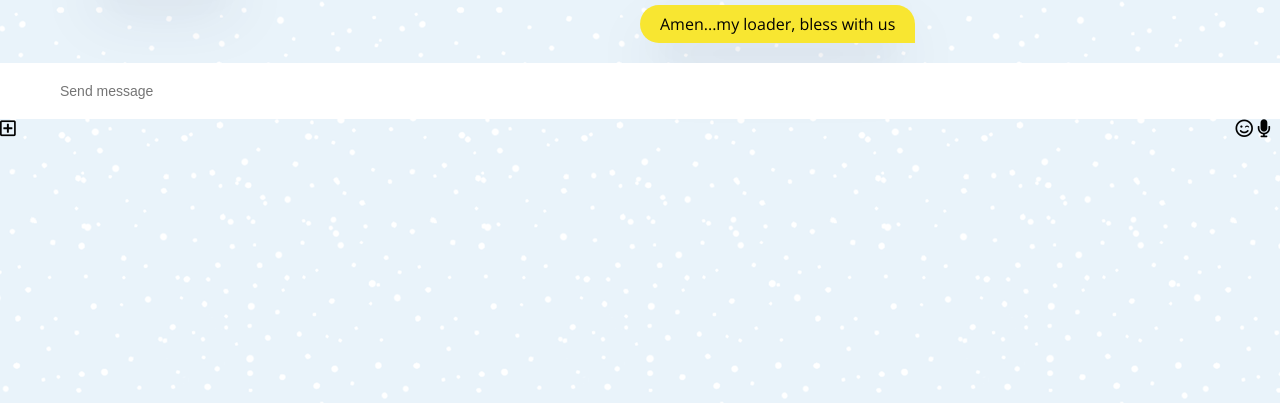
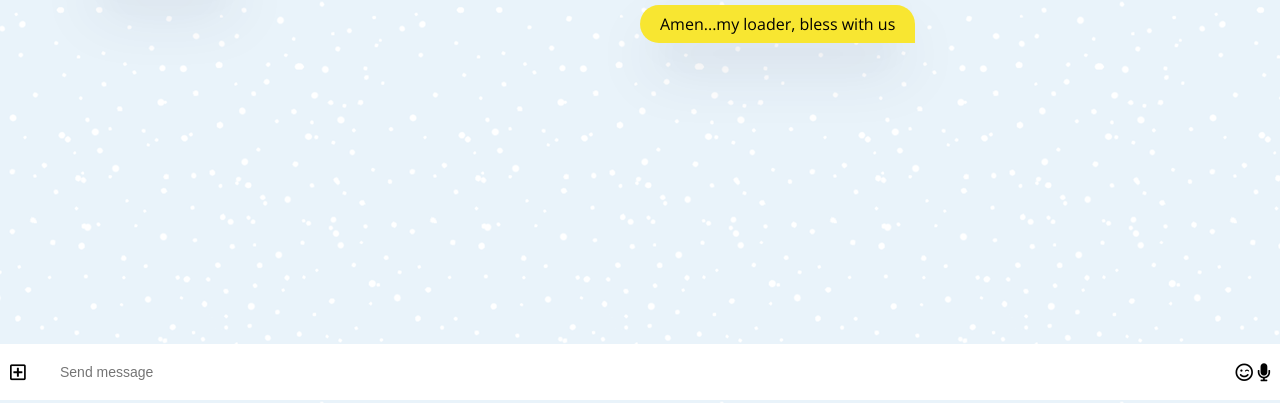
Before and after one commit to free-ko/study-clone-kakao, a plain HTML site: page chat.html in a window 1280 px wide. Shown: the part 400-803 px from the top of the page. Drawn offline with nearby package versions, Linux system fonts and the light colour scheme.

Commit message:
8.2 Going Crazy part Three

```diff
--- a/css/chat.css
+++ b/css/chat.css
@@ -20,47 +20,53 @@
   padding: 0px 20px;
 }
 
-.chat__write-containter {
+.chat__write-container {
   position: fixed;
   bottom: 0px;
-  margin: 0 auto;
   left: 0;
   right: 0;
   display: flex;
   justify-content: space-between;
   align-items: center;
-  background-color: #fcfcfc;
-  padding: 0px 20px;
-
+  width: 100%;
   /*  box-shadow: 0 30px 60px -12px rgba(50, 50, 93, 0.25),
     0 18px 36px -18px rgba(0, 0, 0, 0.3), 0 -12px 36px -8px rgba(0, 0, 0, 0.025); */
 }
 
 .chat__write {
+  margin: 0 auto;
   bottom: 0px;
   width: 100%;
   border-radius: 0;
   padding: 20px 60px;
   border: none;
   font-size: 14px;
+  transition: width 0.5s ease-in-out, box-shadow 0.5s ease-in-out,
+    border-radius 0.5s ease-in-out, transform 0.5s ease-in-out;
+}
+
+.chat__write:focus {
+  outline: none;
+  width: 80%;
+  transform: translateY(-100px);
+  border-radius: 40px;
+  box-shadow: 0 30px 60px -12px rgba(50, 50, 93, 0.25),
+    0 18px 36px -18px rgba(0, 0, 0, 0.3), 0 -12px 36px -8px rgba(0, 0, 0, 0.025);
+}
+
+.chat__icon {
+  font-size: 18px;
+  transition: opacity 0.3s ease-in-out;
 }
 
 .chat__icon-left {
   position: absolute;
+  left: 10px;
 }
 
 .chat__icon-right {
   position: absolute;
   right: 10px;
-}
-
-.chat__write:focus {
-  outline: none;
-}
-
-.chat__icon {
-  font-size: 18px;
-  transition: opacity 0.3s ease-in-out;
 }
 
 .chat__write:focus ~ .chat__icon {
@@ -73,12 +79,6 @@
 
 .chat__write-column:nth-child(2) {
   width: 80%;
-}
-
-.chat__write-column input {
-}
-
-.chat__write-column input:focus {
 }
 
 .chat-screen .chat__messages {
```
